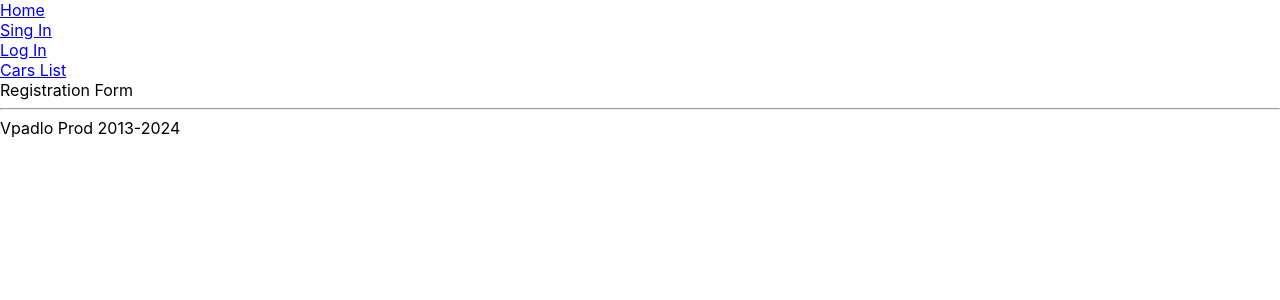
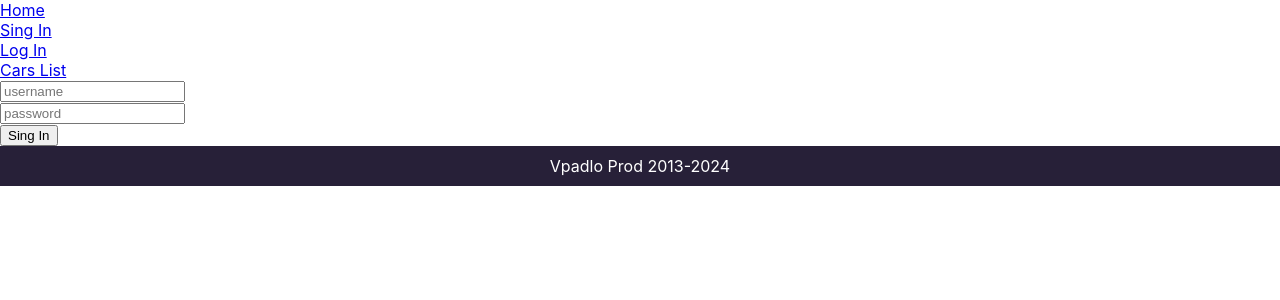
Before and after one commit to Dronvpadlo/react_project, a React (Create React App) app: page /reg in a window 1280 px wide. Shown: the top 300 px of the page. Built offline with nearby package versions, Linux system fonts and the light colour scheme.

Commit message:
create build

```diff
--- /dev/null
+++ b/src/Components/AuthComponent/AuthComponent.tsx
@@ -0,0 +1,15 @@
+import React from 'react';
+
+const AuthComponent = () => {
+    return (
+        <div>
+            <form>
+                <input type="text" placeholder={'username'}/><br/>
+                <input type="text" placeholder={'password'}/><br/>
+                <button>Log In</button>
+            </form>
+        </div>
+    );
+};
+
+export default AuthComponent;
--- /dev/null
+++ b/src/Components/Footer/Footer.module.css
@@ -0,0 +1,9 @@
+.bgc{
+    background-color: #272038;
+    color: white;
+    display: flex;
+    justify-content: center;
+    align-items: center;
+    height: 40px;
+    margin: 0;
+}
--- a/src/Components/Footer/Footer.tsx
+++ b/src/Components/Footer/Footer.tsx
@@ -1,10 +1,9 @@
 import React from 'react';
-
+import styles from './Footer.module.css'
 const Footer = () => {
     return (
 
-        <div>
-            <hr/>
+        <div className={styles.bgc}>
             Vpadlo Prod 2013-2024
         </div>
     );
--- /dev/null
+++ b/src/Components/RegistrationComponent/RegistrationComponent.tsx
@@ -0,0 +1,15 @@
+import React from 'react';
+
+const RegistrationComponent = () => {
+    return (
+        <div>
+            <form>
+                <input type="text" placeholder={'username'}/><br/>
+                <input type="text" placeholder={'password'}/><br/>
+                <button>Sing In</button>
+            </form>
+        </div>
+    );
+};
+
+export default RegistrationComponent;
--- a/src/Pages/AuthPage/AuthPage.tsx
+++ b/src/Pages/AuthPage/AuthPage.tsx
@@ -1,9 +1,10 @@
 import React from 'react';
+import AuthComponent from "../../Components/AuthComponent/AuthComponent";
 
 const AuthPage = () => {
     return (
         <div>
-            Authorization Page
+            <AuthComponent/>
         </div>
     );
 };
--- a/src/Pages/HomePage/HomePage.tsx
+++ b/src/Pages/HomePage/HomePage.tsx
@@ -3,7 +3,7 @@ import React from 'react';
 const HomePage = () => {
     return (
         <div>
-            <img src="https://c4.wallpaperflare.com/wallpaper/883/36/901/city-manhattan-new-york-city-street-wallpaper-preview.jpg" alt="Home"/>
+            <img src="https://www.wallpaperflare.com/static/997/958/566/antibes-img-city-lights-france-wallpaper.jpg" alt="Antibes" width={1680}/>
         </div>
     );
 };
--- a/src/Pages/RegPage/RegPage.tsx
+++ b/src/Pages/RegPage/RegPage.tsx
@@ -1,9 +1,10 @@
 import React from 'react';
+import RegistrationComponent from "../../Components/RegistrationComponent/RegistrationComponent";
 
 const RegPage = () => {
     return (
         <div>
-            Registration Form
+            <RegistrationComponent/>
         </div>
     );
 };
```
